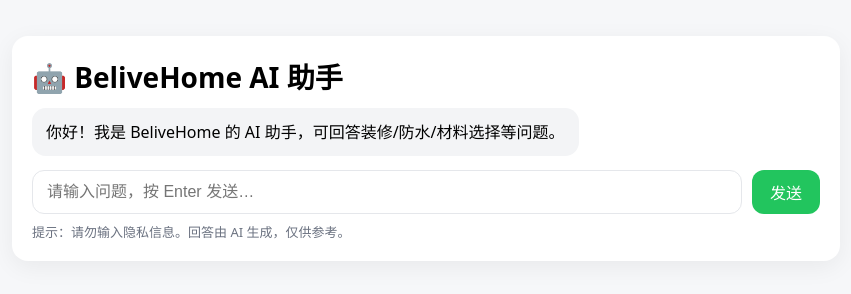
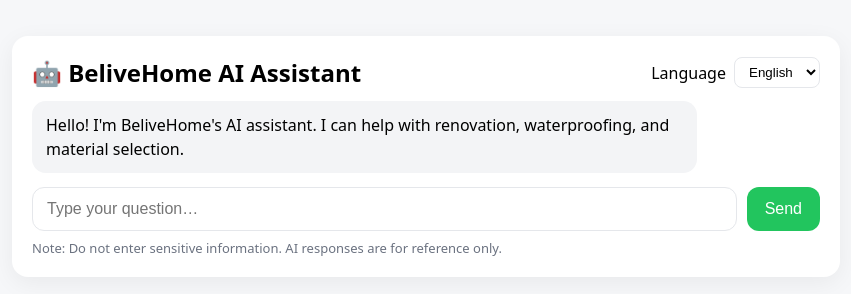
Before and after one commit to doristongtong-boop/belivehome-ai, a website: page index.html in a window 1280 px wide. Shown: the whole page, without its empty margins (214-1065 px from the left). Drawn offline with Linux system fonts and the light colour scheme.

Commit message:
Update index.html

```diff
--- a/index.html
+++ b/index.html
@@ -1,74 +1,123 @@
 <!DOCTYPE html>
-<html lang="zh">
+<html lang="en">
 <head>
   <meta charset="UTF-8" />
-  <title>🤖 BeliveHome AI 助手</title>
+  <title>BeliveHome AI Assistant</title>
   <meta name="viewport" content="width=device-width, initial-scale=1" />
   <style>
-    :root { --bg:#f6f7f9; --card:#fff; --text:#111; --muted:#6b7280; --brand:#22c55e; }
-    * { box-sizing: border-box; }
-    body{ margin:0; background:var(--bg); font-family:system-ui,-apple-system,Segoe UI,Roboto,Helvetica,Arial;}
-    .wrap{ max-width:860px; margin:36px auto; padding:0 16px; }
-    .card{ background:var(--card); border-radius:16px; box-shadow:0 6px 24px rgba(0,0,0,.06); padding:20px; }
-    h1{ margin:0 0 12px; font-size:28px; display:flex; gap:10px; align-items:center; }
-    .chat{ display:flex; flex-direction:column; gap:10px; margin:12px 0 14px; max-height:60vh; overflow:auto; padding-right:6px;}
-    .bubble{ padding:12px 14px; border-radius:14px; max-width:85%; line-height:1.5; white-space:pre-wrap;}
-    .user{ align-self:flex-end; background:#e8f8ee; }
-    .bot{ align-self:flex-start; background:#f3f4f6; }
-    .row{ display:flex; gap:10px; }
-    .ipt{ flex:1; padding:12px 14px; border:1px solid #e5e7eb; border-radius:12px; outline:none; font-size:16px; }
-    .btn{ background:var(--brand); color:#fff; border:0; padding:0 18px; border-radius:12px; font-size:16px; cursor:pointer; }
-    .btn[disabled]{ opacity:.6; cursor:not-allowed; }
-    .muted{ color:var(--muted); font-size:13px; margin-top:8px; }
-    .typing{ display:inline-flex; gap:4px; align-items:center; }
-    .typing span{ width:6px; height:6px; border-radius:999px; background:#9ca3af; animation:blink 1.2s infinite; }
-    .typing span:nth-child(2){ animation-delay:.2s } .typing span:nth-child(3){ animation-delay:.4s }
-    @keyframes blink{ 0%,80%,100%{opacity:.2} 40%{opacity:1} }
+    :root{--bg:#f6f7f9;--card:#fff;--text:#111;--muted:#6b7280;--brand:#22c55e}
+    *{box-sizing:border-box} body{margin:0;background:var(--bg);font-family:system-ui,-apple-system,Segoe UI,Roboto,Helvetica,Arial}
+    .wrap{max-width:860px;margin:36px auto;padding:0 16px}
+    .card{background:var(--card);border-radius:16px;box-shadow:0 6px 24px rgba(0,0,0,.06);padding:20px}
+    .topbar{display:flex;align-items:center;justify-content:space-between;margin-bottom:8px}
+    h1{margin:0;font-size:24px}
+    .lang{display:flex;gap:8px;align-items:center}
+    select{padding:6px 10px;border:1px solid #e5e7eb;border-radius:8px;background:#fff}
+    .chat{display:flex;flex-direction:column;gap:10px;margin:12px 0 14px;max-height:60vh;overflow:auto;padding-right:6px}
+    .bubble{padding:12px 14px;border-radius:14px;max-width:85%;line-height:1.5;white-space:pre-wrap}
+    .user{align-self:flex-end;background:#e8f8ee}
+    .bot{align-self:flex-start;background:#f3f4f6}
+    .row{display:flex;gap:10px}
+    .ipt{flex:1;padding:12px 14px;border:1px solid #e5e7eb;border-radius:12px;outline:none;font-size:16px}
+    .btn{background:var(--brand);color:#fff;border:0;padding:0 18px;border-radius:12px;font-size:16px;cursor:pointer}
+    .btn[disabled]{opacity:.6;cursor:not-allowed}
+    .muted{color:var(--muted);font-size:13px;margin-top:8px}
+    .typing{display:inline-flex;gap:4px;align-items:center}
+    .typing span{width:6px;height:6px;border-radius:999px;background:#9ca3af;animation:blink 1.2s infinite}
+    .typing span:nth-child(2){animation-delay:.2s}.typing span:nth-child(3){animation-delay:.4s}
+    @keyframes blink{0%,80%,100%{opacity:.2}40%{opacity:1}}
   </style>
 </head>
 <body>
   <div class="wrap">
     <div class="card">
-      <h1>🤖 BeliveHome AI 助手</h1>
-
-      <div id="chat" class="chat">
-        <div class="bubble bot">你好！我是 BeliveHome 的 AI 助手，可回答装修/防水/材料选择等问题。</div>
+      <div class="topbar">
+        <h1 id="title">🤖 BeliveHome AI Assistant</h1>
+        <div class="lang">
+          <label for="langSel" id="langLabel">Language</label>
+          <select id="langSel">
+            <option value="en">English</option>
+            <option value="zh">中文</option>
+          </select>
+        </div>
       </div>
 
+      <div id="chat" class="chat"></div>
+
       <div class="row">
-        <input id="q" class="ipt" placeholder="请输入问题，按 Enter 发送…" />
-        <button id="send" class="btn" onclick="send()">发送</button>
+        <input id="q" class="ipt" placeholder="Type your question…" />
+        <button id="send" class="btn">Send</button>
       </div>
-      <div class="muted">提示：请勿输入隐私信息。回答由 AI 生成，仅供参考。</div>
+      <div class="muted" id="hint">Note: Do not enter sensitive information. AI responses are for reference only.</div>
     </div>
   </div>
 
 <script>
-  // —— 可自定义的“系统提示词”，决定机器人说话风格 —— //
-  const systemPrompt = "你是 BeliveHome 网站的装修与防水顾问，说话专业但亲切，回答尽量简洁，必要时给步骤或清单。";
+/** === Configuration === **/
+const API_URL = 'https://belivehome-ai.vercel.app/api/chat'; // 若与后端同域，可改为 '/api/chat'
 
+/** === i18n strings === **/
+const STR = {
+  en: {
+    title: "🤖 BeliveHome AI Assistant",
+    language: "Language",
+    placeholder: "Type your question…",
+    send: "Send",
+    hint: "Note: Do not enter sensitive information. AI responses are for reference only.",
+    hello: "Hello! I'm BeliveHome's AI assistant. I can help with renovation, waterproofing, and material selection.",
+    thinking: "AI is thinking…",
+    netErr: msg => "❌ Network error: " + msg,
+    quota: "❌ Insufficient quota: please add billing or use a key with credits.",
+    sysPrompt: "You are BeliveHome's renovation & waterproofing consultant. Be professional and friendly. Keep answers concise with steps or checklists when helpful."
+  },
+  zh: {
+    title: "🤖 BeliveHome AI 助手",
+    language: "语言",
+    placeholder: "请输入问题…",
+    send: "发送",
+    hint: "提示：请勿输入隐私信息。AI 回答仅供参考。",
+    hello: "你好！我是 BeliveHome 的 AI 助手，可回答装修、防水、材料选择等问题。",
+    thinking: "正在思考…",
+    netErr: msg => "❌ 网络错误：" + msg,
+    quota: "❌ 余额不足：请在 OpenAI Billing 里充值或更换有额度的密钥。",
+    sysPrompt: "你是 BeliveHome 的装修与防水顾问，说话专业但亲切。回答尽量简洁，必要时给步骤或清单。"
+  }
+};
+
+let lang = localStorage.getItem('bh_lang') || 'en';
 const chatEl = document.getElementById('chat');
 const qEl = document.getElementById('q');
 const sendBtn = document.getElementById('send');
+const langSel = document.getElementById('langSel');
 
-  // 会话历史（发给后端可实现上下文；此处简单在前端展示）
-  const history = [
-    { role: 'system', content: systemPrompt }
-  ];
+langSel.value = lang;
+applyLang();
+appendBubble(STR[lang].hello, 'bot');
 
-  qEl.addEventListener('keydown', (e)=>{
-    if (e.key === 'Enter') send();
+langSel.addEventListener('change', () => {
+  lang = langSel.value;
+  localStorage.setItem('bh_lang', lang);
+  applyLang();
+  appendBubble(STR[lang].hello, 'bot');
 });
+sendBtn.addEventListener('click', send);
+qEl.addEventListener('keydown', e => { if (e.key === 'Enter') send(); });
 
+function applyLang(){
+  document.getElementById('title').textContent = STR[lang].title;
+  document.getElementById('langLabel').textContent = STR[lang].language;
+  qEl.placeholder = STR[lang].placeholder;
+  sendBtn.textContent = STR[lang].send;
+  document.getElementById('hint').textContent = STR[lang].hint;
+}
 function appendBubble(text, role){
   const div = document.createElement('div');
   div.className = 'bubble ' + (role === 'user' ? 'user' : 'bot');
-    div.innerHTML = (text||'').replace(/\n/g,'<br>');
+  div.innerHTML = (text || '').replace(/\n/g,'<br>');
   chatEl.appendChild(div);
   chatEl.scrollTop = chatEl.scrollHeight;
   return div;
 }
-
 function showTyping(){
   const wrap = document.createElement('div');
   wrap.className = 'bubble bot';
@@ -87,34 +136,28 @@
   sendBtn.disabled = true;
 
   try {
-      // 将用户消息加入历史（如果以后要把历史也发给后端，可以扩展 /api/chat）
-      history.push({ role:'user', content:text });
-
-      const r = await fetch('/api/chat', {
+    const r = await fetch(API_URL, {
       method: 'POST',
       headers: { 'Content-Type': 'application/json' },
-        // 当前后端实现只接收 message；如果你想让后端也收到 system/history，可在后端做扩展
-        body: JSON.stringify({ message: `${text}\n（系统提示：${systemPrompt}）` })
+      // 为不改后端，这里把 system prompt 附在 message 后；若要上下文对话，可扩展后端 messages
+      body: JSON.stringify({ message: `${text}\n\n(System Prompt: ${STR[lang].sysPrompt})` })
     });
-
     const data = await r.json();
     typing.remove();
 
-      if (data.reply){
-        history.push({ role:'assistant', content:data.reply });
+    if (data.reply) {
       appendBubble(data.reply, 'bot');
-      }else{
-        // 友好错误提示
+    } else {
       const code = data?.details?.error?.code;
-        if (code === 'insufficient_quota'){
-          appendBubble('❌ 余额不足：请在 OpenAI Billing 里绑卡或更换有额度的 API Key。', 'bot');
-        }else{
-          appendBubble('❌ 出错：' + JSON.stringify(data, null, 2), 'bot');
+      if (code === 'insufficient_quota') {
+        appendBubble(STR[lang].quota, 'bot');
+      } else {
+        appendBubble('❌ ' + (data?.error || JSON.stringify(data)), 'bot');
       }
     }
-    } catch (e){
+  } catch (e) {
     typing.remove();
-      appendBubble('❌ 网络或服务器错误：' + e.message, 'bot');
+    appendBubble(STR[lang].netErr(e.message), 'bot');
   } finally {
     sendBtn.disabled = false;
   }
```
Lines whose indentation alone changed are shown as unchanged.
